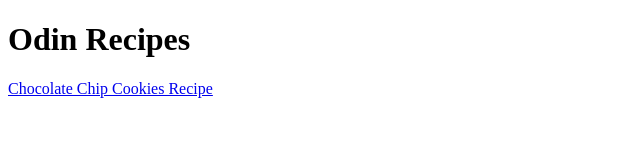
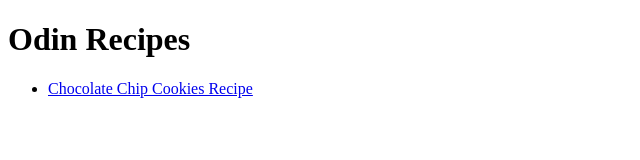
Before and after one commit to jwpettit/odin-recipes, a plain HTML site: page index.html in a window 1280 px wide. Shown: the whole page, without its empty margins (0-640 px from the left). Drawn offline with Linux system fonts and the light colour scheme.

Commit message:
Add recipe links to <ul>

```diff
--- a/index.html
+++ b/index.html
@@ -7,6 +7,8 @@
 
 <body>
     <h1>Odin Recipes</h1>
-    <a href="recipes/cookie.html">Chocolate Chip Cookies Recipe</a>
+    <ul>
+        <li><a href="recipes/cookie.html">Chocolate Chip Cookies Recipe</a></li>
+    </ul>
 </body>
 </html>
```
